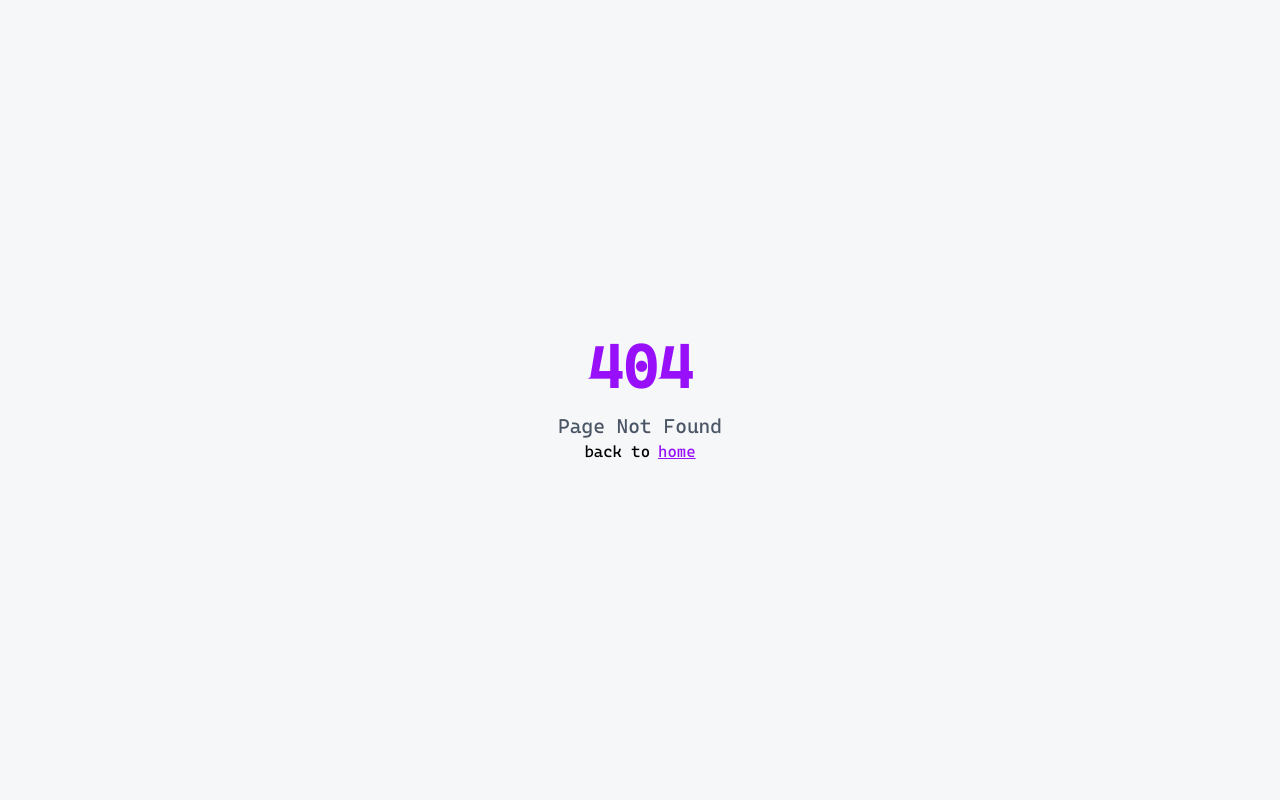
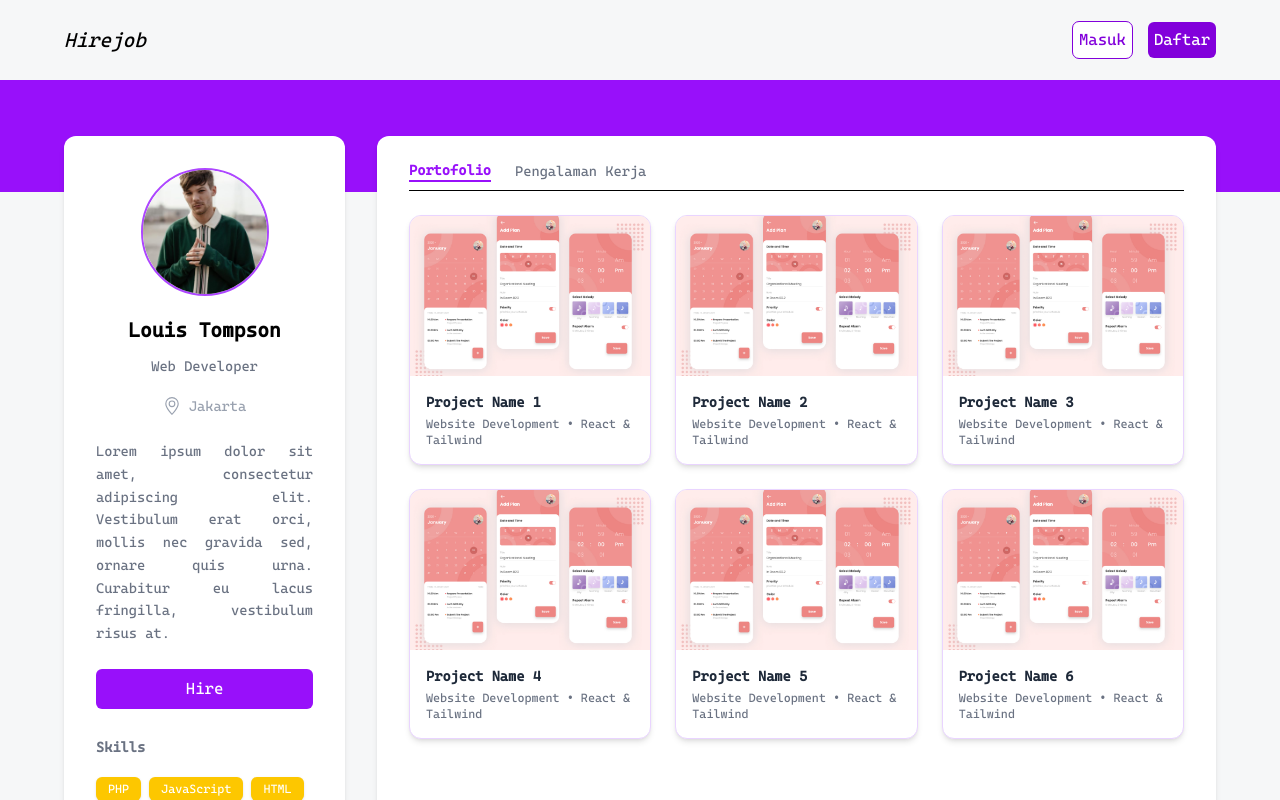
Before and after one commit to janexmgd/hirejob-fe, a React (Vite) app: page /profile in a window 1280 px wide. Before the commit this address had no page. Shown: the top 800 px of the page. Built offline with nearby package versions, Linux system fonts and the light colour scheme.

Commit message:
adding profile worker

```diff
--- a/src/Router.jsx
+++ b/src/Router.jsx
@@ -4,6 +4,7 @@ import Login from './pages/Login.jsx';
 import NotFound from './pages/NotFound.jsx';
 import Register from './pages/Register.jsx';
 import Home from './pages/Home.jsx';
+import Profile from './pages/Profile.jsx';
 export default function Router() {
   return (
     <BrowserRouter>
@@ -12,6 +13,7 @@ export default function Router() {
         <Route path='/home' element={<Home />} />
         <Route path='/login' element={<Login />} />
         <Route path='/register' element={<Register />} />
+        <Route path='/profile' element={<Profile />} />
         <Route path='*' element={<NotFound />} />
       </Routes>
     </BrowserRouter>
--- a/src/components/navbar.jsx
+++ b/src/components/navbar.jsx
@@ -14,13 +14,13 @@ export default function Navbar() {
       </div>
       <div className='ml-auto space-x-4'>
         <button
-          className='bg-white cursor-pointer text-purple-700 outline outline-purple-700 p-1.5 hover:scale-110'
+          className='bg-white cursor-pointer rounded-md text-purple-700 outline outline-purple-700 p-1.5 hover:scale-110'
           onClick={() => handleNavigate('/login')}
         >
           Masuk
         </button>
         <button
-          className='bg-purple-700 cursor-pointer text-white p-1.5 hover:scale-110'
+          className='bg-purple-700 cursor-pointer rounded-md rounded-fu text-white p-1.5 hover:scale-110'
           onClick={() => handleNavigate('/register')}
         >
           Daftar
--- a/src/pages/Home.jsx
+++ b/src/pages/Home.jsx
@@ -12,7 +12,6 @@ export default function Home() {
         Top worker
       </div>
       <div className='w-full  flex flex-col md:flex-row gap-2 items-stretch text-gray-500 p-2 rounded-md bg-white px-8 md:px-16'>
-        {/* Input + Icon */}
         <div className='flex flex-row items-center border border-gray-300 rounded-md flex-grow'>
           <input
             type='text'
@@ -22,7 +21,6 @@ export default function Home() {
           <FaSearch className='text-gray-400 mr-3' />
         </div>
 
-        {/* Tombol sort dan search */}
         <div className='flex flex-row md:flex-row gap-2'>
           <button className='flex justify-center items-center p-2 border border-gray-300 rounded-md md:w-auto w-full'>
             Sort
--- /dev/null
+++ b/src/pages/Profile.jsx
@@ -0,0 +1,175 @@
+import Footer from '../components/Footer.jsx';
+import Navbar from '../components/navbar.jsx';
+import avatr from '../assets/images/avatar.jpg';
+import portoImg from '../assets/images/porto.jpg';
+
+import { FaEnvelope, FaGithub } from 'react-icons/fa';
+import { BsGeoAlt } from 'react-icons/bs';
+import { useState } from 'react';
+
+export default function Profile() {
+  const [activeTab, setActiveTab] = useState('portfolio');
+
+  return (
+    <div className='flex flex-col min-h-screen w-full'>
+      <Navbar />
+
+      {/* Header Background */}
+      <div className='bg-purple-600 h-[14vh] w-full'></div>
+
+      {/* Main Section */}
+      <div className='flex flex-col lg:flex-row min-h-screen px-6 md:px-12 lg:px-16 gap-8 -mt-[7vh]'>
+        {/* Left Profile Card */}
+        <div className='w-full lg:w-1/4 bg-white rounded-xl shadow-md flex flex-col pt-8 px-8 pb-6 gap-3'>
+          <div className='w-32 h-32 mx-auto'>
+            <img
+              src={avatr}
+              alt='avatar'
+              className='object-cover w-full h-full rounded-full border-2 border-purple-500'
+            />
+          </div>
+          <p className='text-xl font-semibold text-center mt-2'>
+            Louis Tompson
+          </p>
+          <p className='text-gray-500 text-center text-sm'>Web Developer</p>
+
+          <div className='flex items-center justify-center gap-2 text-sm text-gray-400 mt-2'>
+            <BsGeoAlt className='text-lg' />
+            <p>Jakarta</p>
+          </div>
+
+          <p className='text-sm text-gray-500 mt-3 leading-relaxed text-justify'>
+            Lorem ipsum dolor sit amet, consectetur adipiscing elit. Vestibulum
+            erat orci, mollis nec gravida sed, ornare quis urna. Curabitur eu
+            lacus fringilla, vestibulum risus at.
+          </p>
+
+          <button className='bg-purple-600 text-white px-4 py-2 rounded-md mt-3 hover:bg-purple-700 transition'>
+            Hire
+          </button>
+
+          <p className='text-sm text-gray-500 mt-4 font-semibold'>Skills</p>
+          <div className='flex flex-wrap gap-2 mt-2'>
+            {['PHP', 'JavaScript', 'HTML'].map((skill) => (
+              <span
+                key={skill}
+                className='bg-yellow-400 text-white text-xs px-3 py-1 rounded-md shadow-sm'
+              >
+                {skill}
+              </span>
+            ))}
+          </div>
+
+          <div className='flex flex-col w-full mt-4 text-gray-600 space-y-2'>
+            <div className='flex items-center gap-3'>
+              <FaGithub className='text-lg text-gray-500' />
+              <p className='text-sm font-medium'>Janexmgd</p>
+            </div>
+            <div className='flex items-center gap-3'>
+              <FaEnvelope className='text-lg text-gray-500' />
+              <p className='text-sm font-medium'>janexmgd@gmail.com</p>
+            </div>
+          </div>
+        </div>
+
+        {/* Right Content Section */}
+        <div className='w-full lg:w-3/4 bg-white rounded-xl shadow-md flex flex-col pt-6 px-8 pb-6'>
+          <div className='flex gap-6 mb-6 border-b pb-2'>
+            <button
+              className={`text-sm ${
+                activeTab === 'portfolio'
+                  ? 'font-semibold text-purple-600 border-b-2 border-purple-600'
+                  : 'text-gray-400 hover:text-purple-600'
+              }`}
+              onClick={() => setActiveTab('portfolio')}
+            >
+              Portofolio
+            </button>
+            <button
+              className={`text-sm ${
+                activeTab === 'experience'
+                  ? 'font-semibold text-purple-600 border-b-2 border-purple-600'
+                  : 'text-gray-500 hover:text-purple-600'
+              }`}
+              onClick={() => setActiveTab('experience')}
+            >
+              Pengalaman Kerja
+            </button>
+          </div>
+
+          <div>
+            {activeTab === 'portfolio' && (
+              <div className='grid grid-cols-1 sm:grid-cols-2 lg:grid-cols-3 gap-6'>
+                {[1, 2, 3, 4, 5, 6].map((i) => (
+                  <div
+                    key={i}
+                    className='group border border-purple-200 rounded-xl overflow-hidden shadow-md hover:shadow-lg hover:scale-[1.02] transition-all duration-300 bg-white'
+                  >
+                    <img
+                      src={portoImg}
+                      alt={`Project ${i}`}
+                      className='w-full h-40 object-cover group-hover:opacity-90 transition-opacity duration-300'
+                    />
+                    <div className='p-4'>
+                      <p className='text-sm font-semibold text-gray-800'>
+                        Project Name {i}
+                      </p>
+                      <p className='text-xs text-gray-500 mt-1'>
+                        Website Development • React & Tailwind
+                      </p>
+                    </div>
+                  </div>
+                ))}
+              </div>
+            )}
+            {activeTab === 'experience' && (
+              <div className='space-y-6'>
+                {[
+                  {
+                    role: 'Frontend Developer',
+                    company: 'TechNova Studio',
+                    period: 'Jan 2023 - Sekarang',
+                    description:
+                      'Mengembangkan antarmuka pengguna menggunakan React dan Tailwind CSS. Bertanggung jawab atas performa UI, optimasi komponen, dan kolaborasi dengan tim backend.',
+                  },
+                  {
+                    role: 'Web Developer Intern',
+                    company: 'Digital Creative ID',
+                    period: 'Jun 2022 - Des 2022',
+                    description:
+                      'Membantu pengembangan website e-commerce menggunakan Next.js. Membuat komponen reusable dan memperbaiki bug UI.',
+                  },
+                  {
+                    role: 'Freelance UI Designer',
+                    company: 'Self Employed',
+                    period: '2021 - 2022',
+                    description:
+                      'Merancang layout website dan aplikasi mobile menggunakan Figma serta memastikan desain konsisten dengan brand guideline klien.',
+                  },
+                ].map((exp, index) => (
+                  <div
+                    key={index}
+                    className='relative pl-6 border-l-2 border-purple-500 bg-gray-50 p-4 shadow-sm rounded-sm'
+                  >
+                    <h3 className='text-lg font-semibold text-gray-800'>
+                      {exp.role}
+                    </h3>
+                    <p className='text-sm text-purple-600 font-medium'>
+                      {exp.company}
+                    </p>
+                    <p className='text-xs text-gray-400 mb-2'>{exp.period}</p>
+                    <p className='text-sm text-gray-600 leading-relaxed'>
+                      {exp.description}
+                    </p>
+                  </div>
+                ))}
+              </div>
+            )}
+          </div>
+        </div>
+      </div>
+
+      <Footer />
+    </div>
+  );
+}
```
Also changed, not shown: src/assets/images/porto.jpg (added).
